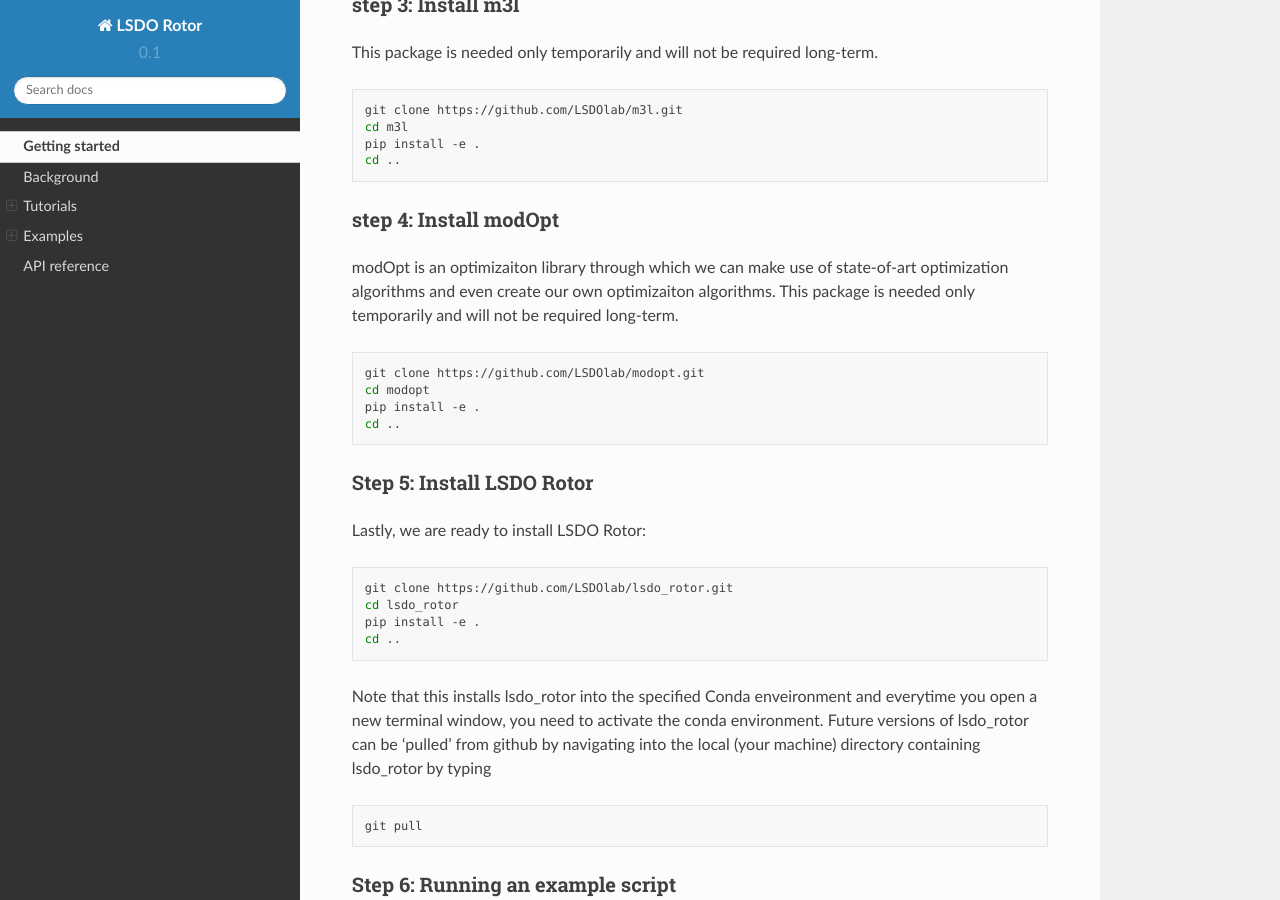
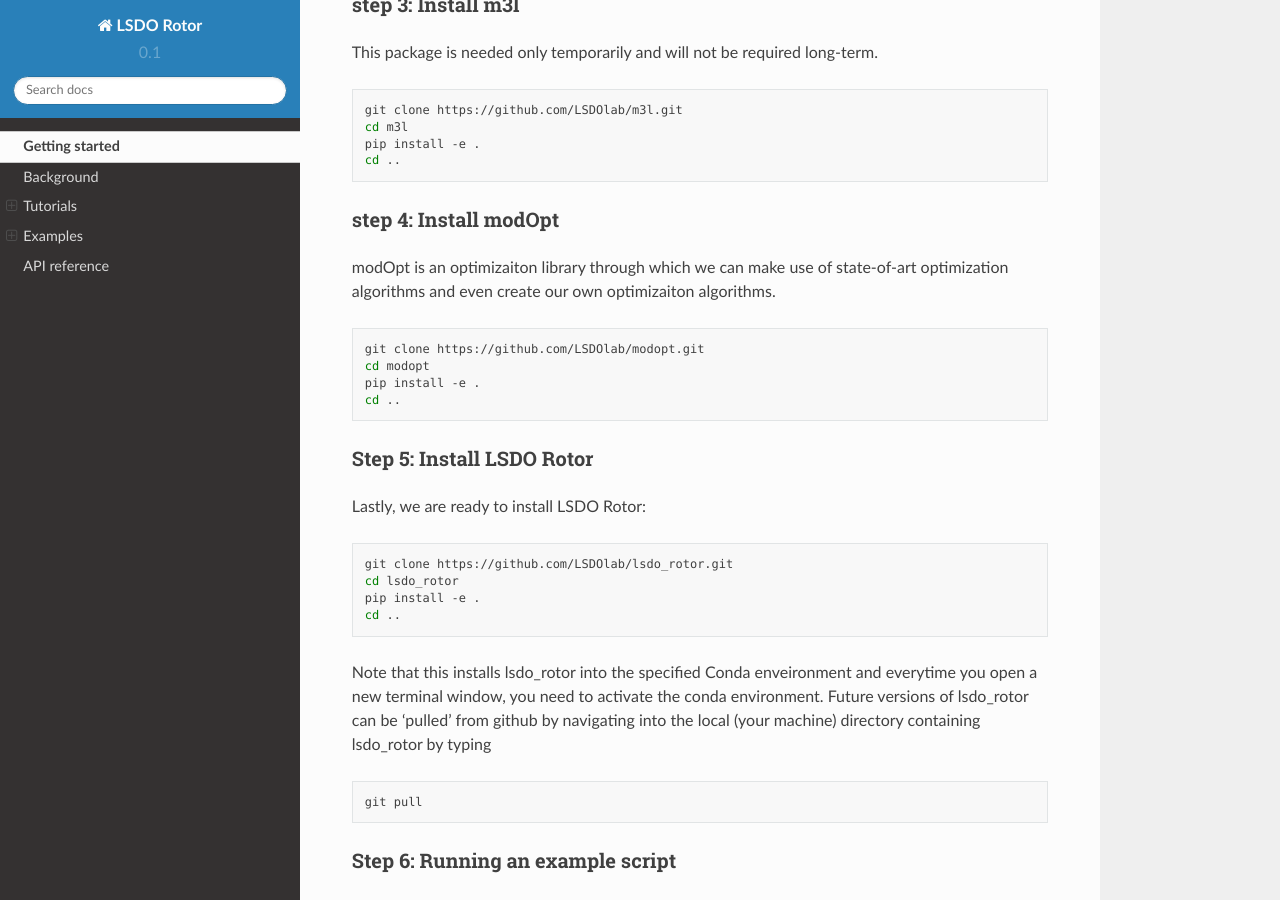
Before and after one commit to LSDOlab/lsdo_rotor, a Sphinx documentation site: the page built from docs/src/getting_started.md, in a window 1280 px wide and 900 px high, scrolled down 1317 px. Built offline with Sphinx 7.4.7 and the Read the Docs theme 2.0.0, drawn with Linux system fonts in a browser that asks for light colours; pages that are not in the unit, such as notebooks, are missing from menus.

````diff
--- a/docs/src/getting_started.md
+++ b/docs/src/getting_started.md
@@ -54,7 +54,6 @@ cd ..
 
 ### step 4: Install modOpt
 modOpt is an optimizaiton library through which we can make use of state-of-art optimization algorithms and even create our own optimizaiton algorithms.
-This package is needed only temporarily and will not be required long-term.
 ```sh
 git clone https://github.com/LSDOlab/modopt.git
 cd modopt
````
Also changed, not shown: README.md (+0 -1 lines).
